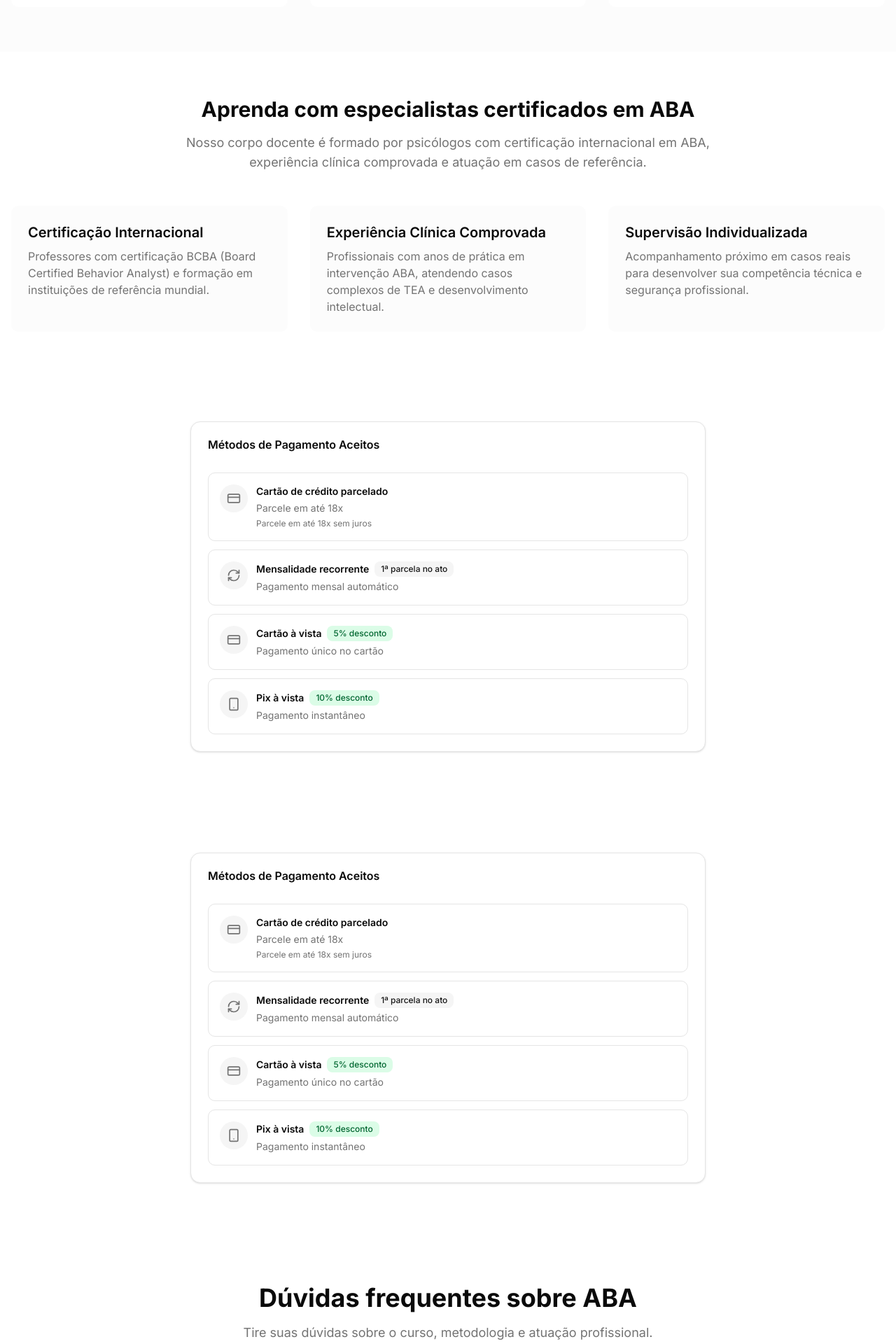
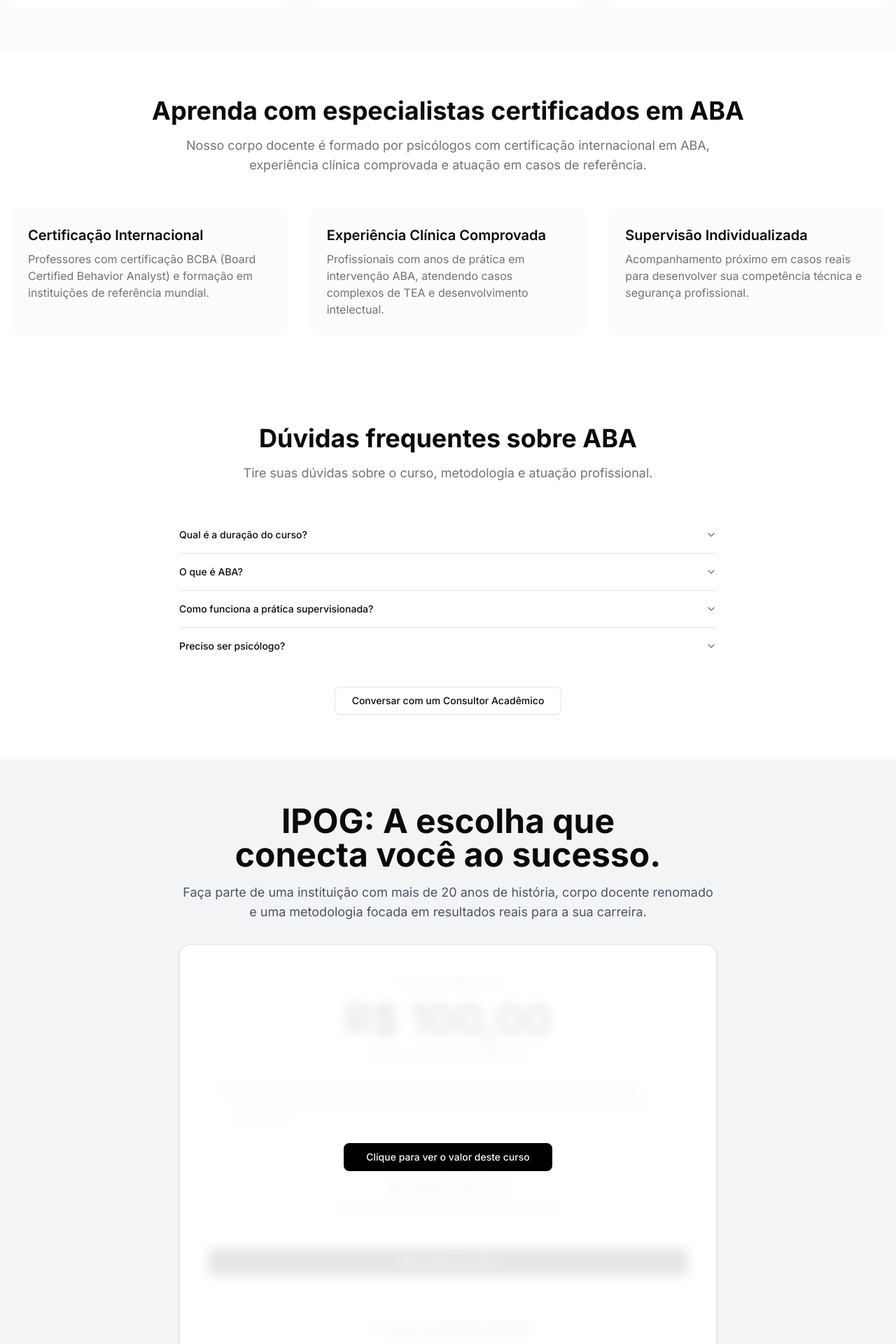
Before and after one commit to renann/v0-ipog-alta-fidelidade, a Next.js app: page /pos-graduacao/curso/intervencao-aba in a window 1280 px wide. Shown: the part 5020-6940 px from the top of the page at 70% size. Built offline with nearby package versions, Linux system fonts and the light colour scheme.

Commit message:
fix: remove duplicate payment methods section
Remove second MetodosPagamento section for consistency.

Co-authored-by: Renann Correa <649039+renann@users.noreply.github.com>

```diff
--- a/app/pos-graduacao/curso/intervencao-aba/page.tsx
+++ b/app/pos-graduacao/curso/intervencao-aba/page.tsx
@@ -4,7 +4,6 @@ import { Hero } from "@/components/hero"
 import { Modalidades } from "@/components/modalidades"
 import { Empregabilidade } from "@/components/empregabilidade"
 import { Trilha } from "@/components/trilha"
-import { MetodosPagamento } from "@/components/metodos-pagamento"
 import { CursoRestritoBadge } from "@/components/curso-restrito-badge"
 import { GraduationCap, Clock, Award, TrendingUp, Briefcase, Users } from "lucide-react"
 import { BreadcrumbWithItems } from "@/components/ui/breadcrumb"
@@ -173,7 +172,7 @@ export default function IntervencaoAbaPage() {
         <section className="w-full py-16 px-4 bg-background">
           <div className="max-w-screen-xl mx-auto">
             <div className="text-center mb-12">
-              <h2 className="text-3xl font-bold mb-4">Aprenda com especialistas certificados em ABA</h2>
+              <h2 className="text-3xl md:text-4xl font-bold mb-4">Aprenda com especialistas certificados em ABA</h2>
               <p className="text-lg text-muted-foreground max-w-3xl mx-auto">
                 Nosso corpo docente é formado por psicólogos com certificação internacional em ABA, experiência clínica
                 comprovada e atuação em casos de referência.
@@ -201,22 +200,6 @@ export default function IntervencaoAbaPage() {
                   profissional.
                 </p>
               </div>
-            </div>
-          </div>
-        </section>
-
-        <section className="w-full py-16 px-4">
-          <div className="max-w-screen-xl mx-auto">
-            <div className="max-w-3xl mx-auto px-4 pb-4">
-              <MetodosPagamento />
-            </div>
-          </div>
-        </section>
-
-        <section className="w-full py-12 md:py-16 bg-background">
-          <div className="max-w-screen-xl mx-auto px-4">
-            <div className="max-w-3xl mx-auto px-4 pb-4">
-              <MetodosPagamento />
             </div>
           </div>
         </section>
```
